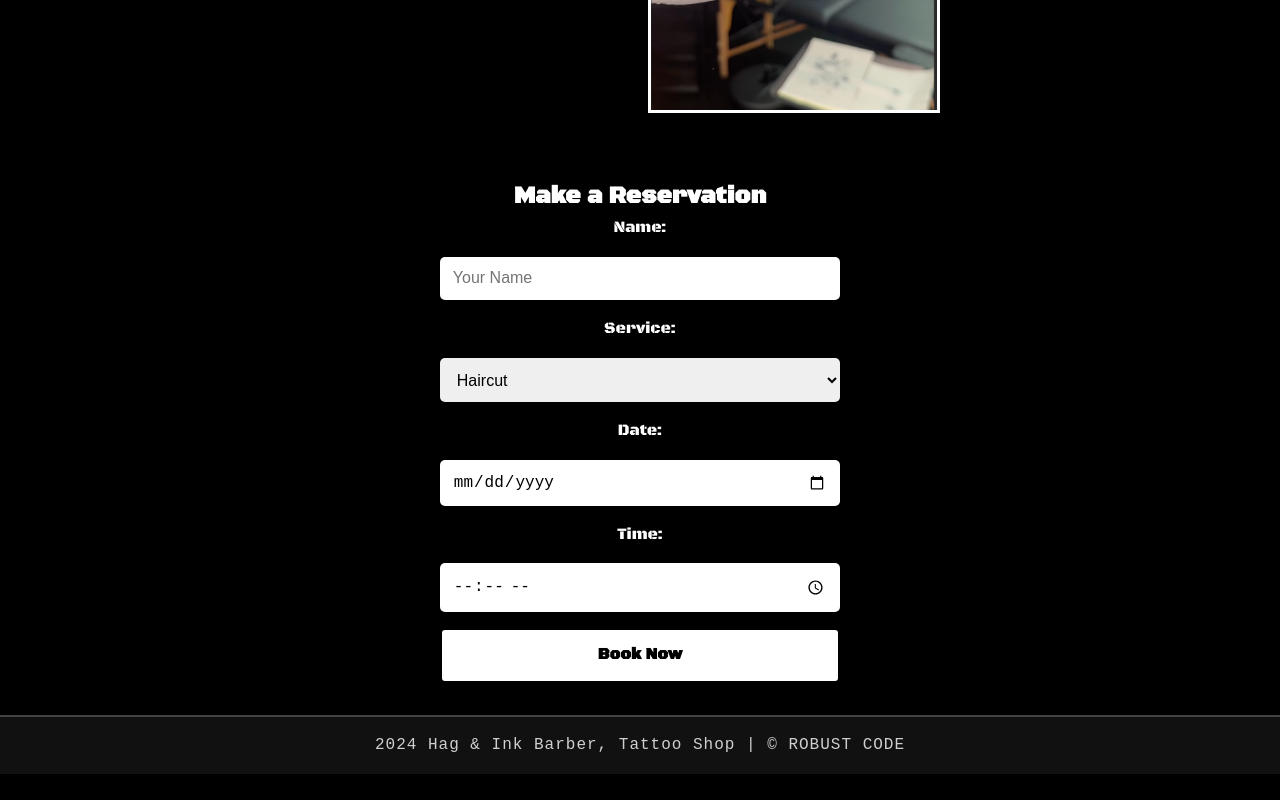
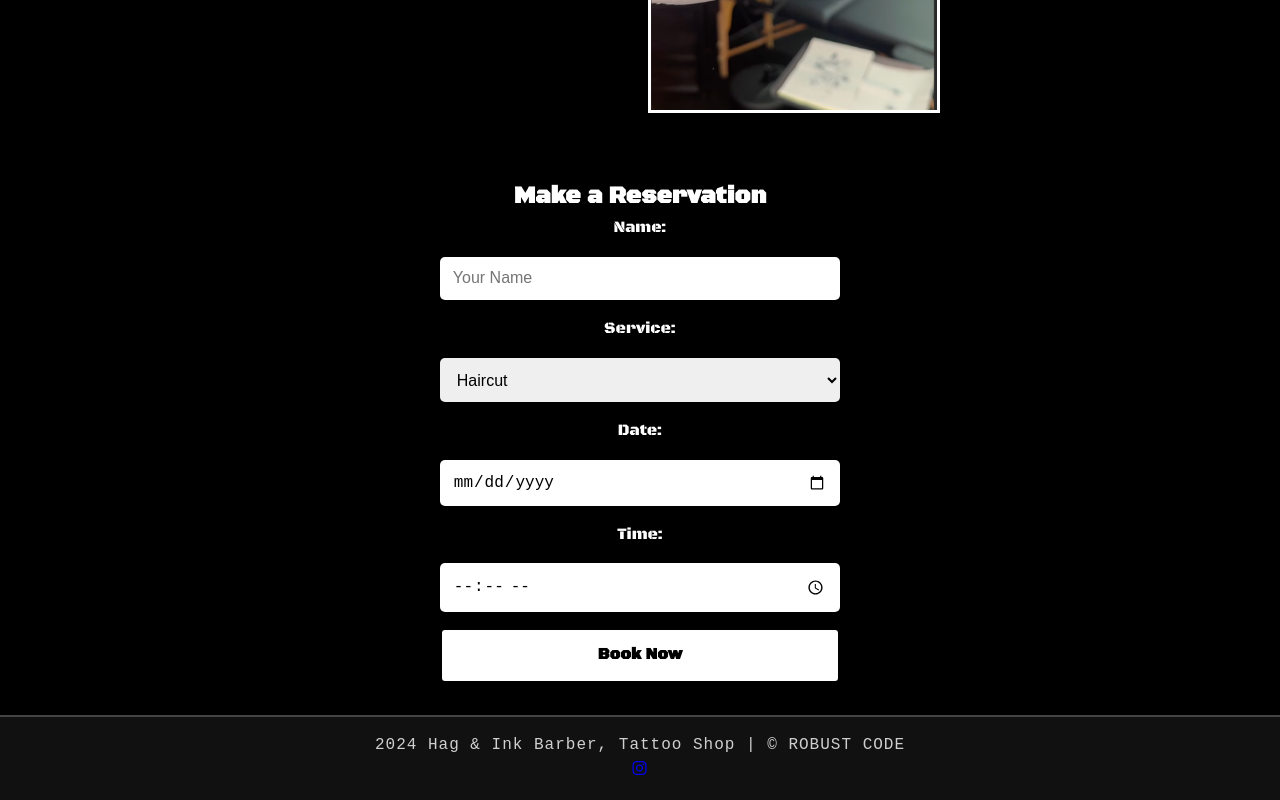
Before and after one commit to RobustCode-Incorporated/Hag-Ink, a plain HTML site: page index.html in a window 1280 px wide. Shown: the part 2358-3158 px from the top of the page. Before the commit the page ends 3132 px from the top, so only its background shows below. Drawn offline with Linux system fonts and the light colour scheme.

Commit message:
Update index.html

```diff
--- a/index.html
+++ b/index.html
@@ -5,6 +5,7 @@
     <meta name="viewport" content="width=device-width, initial-scale=1.0">
     <title>Barber & Tattoo Shop</title>
     <link rel="stylesheet" href="styles.css">
+    <link rel="stylesheet" href="https://cdnjs.cloudflare.com/ajax/libs/font-awesome/6.5.0/css/all.min.css">
     <link href="https://fonts.googleapis.com/css2?family=Cinzel+Decorative:wght@400;700&family=Black+Ops+One&display=swap" rel="stylesheet">
     <script defer src="script.js"></script>
 </head>
@@ -69,6 +70,9 @@
 
     <footer>
         <p> 2024 Hag & Ink Barber, Tattoo Shop | &copy ROBUST CODE </p>
+        <a href="https://www.instagram.com/hag_ink_barber_243/" target="_blank" class="social-icon">
+            <i class="fa-brands fa-instagram"></i>
+        </a>
     </footer>
 
     <!-- JavaScript -->
```
